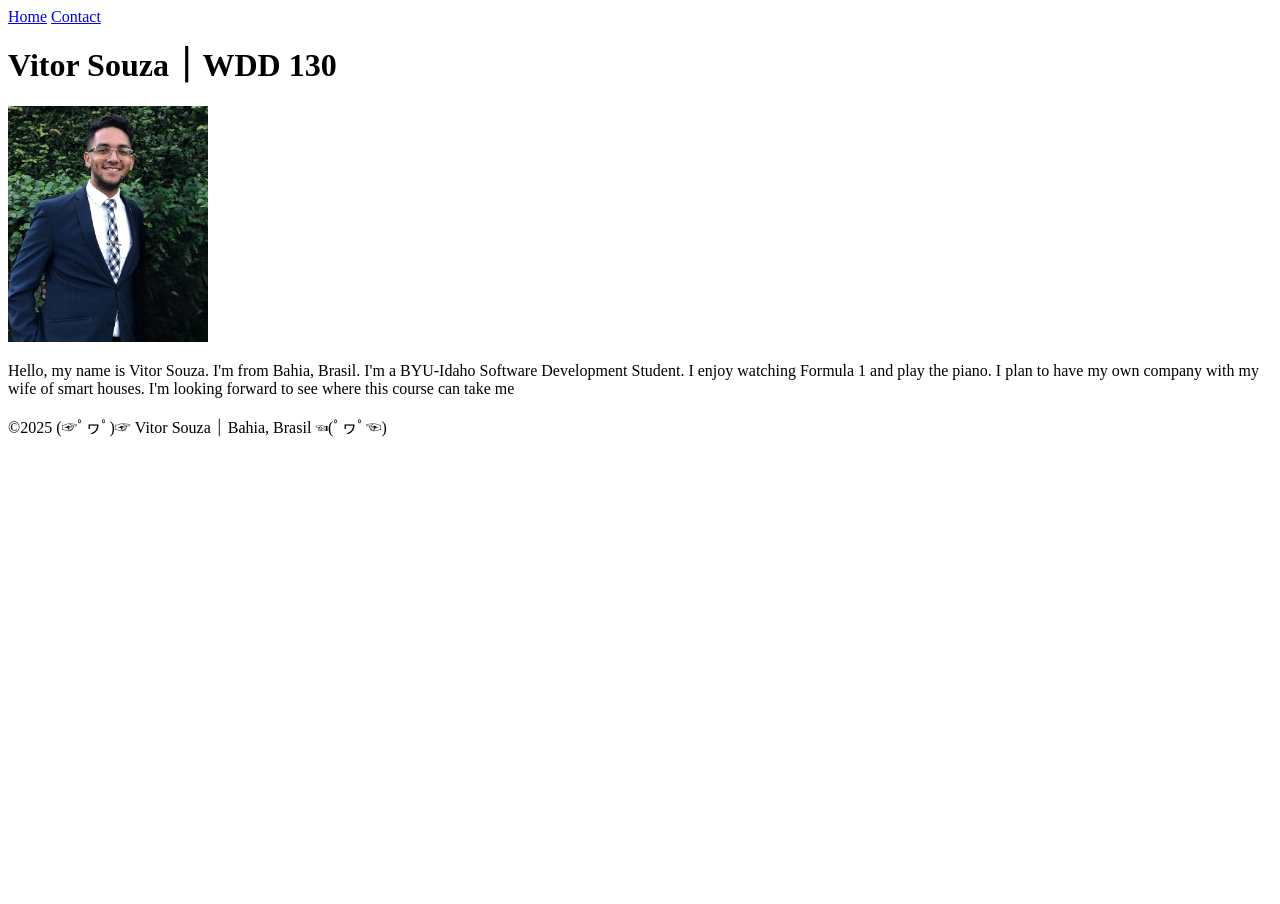
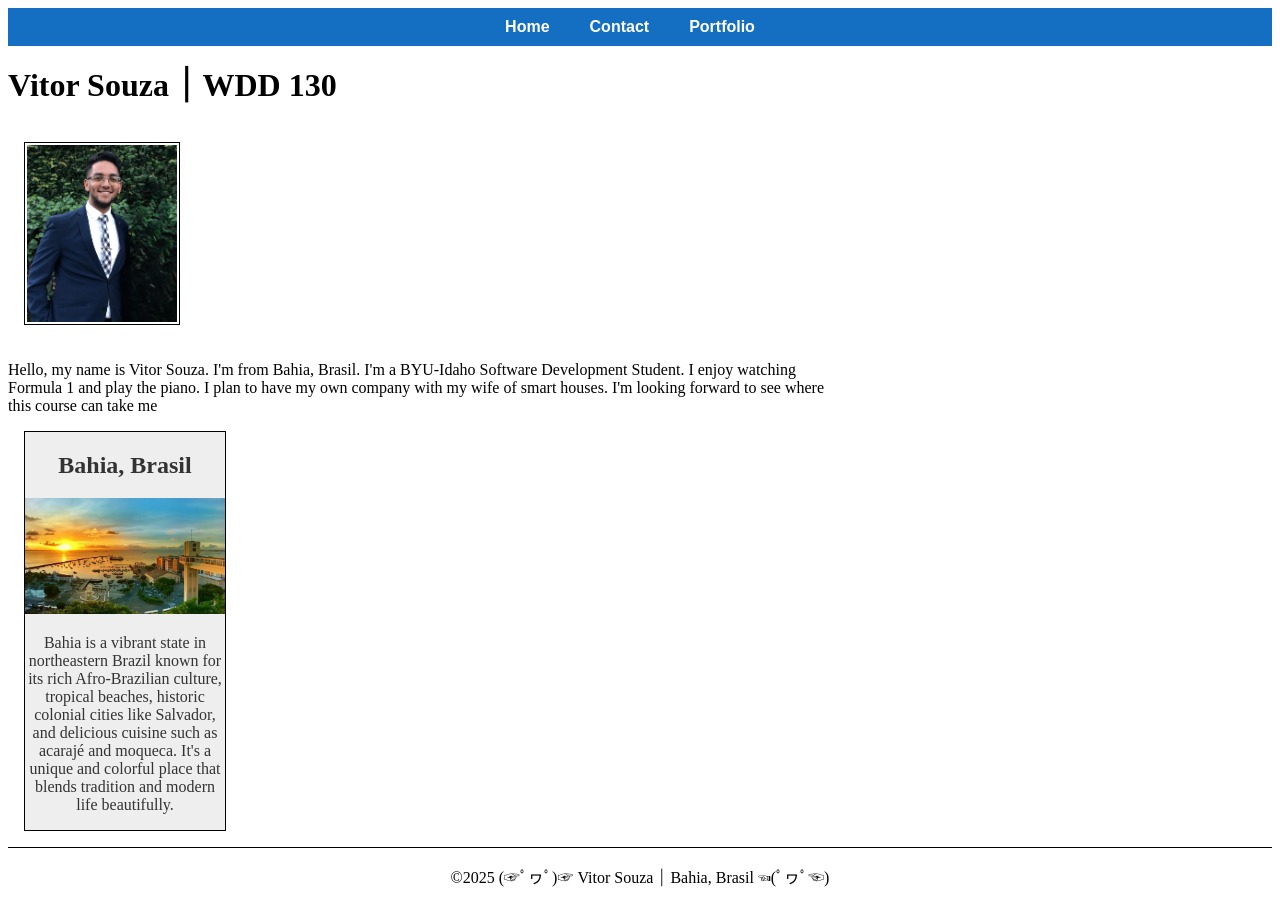
Before and after one commit to Vitor-b-souza/wdd130, a plain HTML site: page index.html in a window 1280 px wide. Before the commit the page ends 800 px from the top, so only its background shows below. Drawn offline with Linux system fonts and the light colour scheme.

Commit message:
Add initial styles for layout, navigation, images, and footer

```diff
--- a/index.html
+++ b/index.html
@@ -5,12 +5,17 @@
     <meta charset="UTF-8">
     <meta name="viewport" content="width=device-width, initial-scale=1.0">
     <title>Vitor Souza | WDD 130</title>
+    <meta name="description"
+        content="Vitor Souza's homepage for WDD 130. Software Development student at BYU-Idaho sharing personal interests and course goals.">
+    <meta name="author" content="Vitor Souza">
+    <link rel="stylesheet" href="styles.css">
 </head>
 
 <body>
     <header>
-        <nav><a href="#">Home</a>
-            <a href="wwr/">Contact</a>
+        <nav><a href="#">Home</a><br>
+            <a href="wwr/">Contact</a><br>
+            <a href="wwr/">Portfolio</a><br>
         </nav>
     </header>
     <main>
@@ -20,6 +25,16 @@
             watching Formula 1 and play the piano. I plan to have my own company with my wife of smart houses. I'm
             looking forward to see where this course can take me</p>
     </main>
+
+    <aside>
+        <h2>Bahia, Brasil</h2>
+        <img src="images/salvador.webp" alt="Sunset at Salvador, Bahia" width="200">
+        <p>Bahia is a vibrant state in northeastern Brazil known for its rich Afro-Brazilian culture, tropical beaches,
+            historic colonial cities like Salvador, and delicious cuisine such as acarajé and moqueca. It's a unique and
+            colorful
+            place that blends tradition and modern life beautifully.</p>
+    </aside>
+
     <footer>
         <p>&copy;2025 (☞ﾟヮﾟ)☞ Vitor Souza ⏐ Bahia, Brasil ☜(ﾟヮﾟ☜)</p>
     </footer>
--- /dev/null
+++ b/styles.css
@@ -0,0 +1,50 @@
+main {
+    max-width: 840px;
+}
+
+nav {
+    display: flex;
+    justify-content: center;
+    gap: 20px;
+    background-color: #146ec2;
+    padding: 10px;
+}
+
+nav a {
+    display: inline;
+    color: rgb(255, 255, 255);
+    text-decoration: none;
+    margin-bottom: 0px;
+    font-family: Arial, sans-serif;
+    font-size: 1rem;
+    font-weight: bold;
+}
+
+main img {
+    margin: 1em;
+    width: 150px;
+    height: auto;
+    border: 1px solid rgb(0, 0, 0);
+    padding: 2px;
+
+}
+
+p {
+    padding: 0;
+}
+
+aside {
+    width: 200px;
+    margin: 1em;
+    border: 1px solid #000;
+    padding: 0;
+    background-color: #eee;
+    color: #333;
+    text-align: center;
+}
+
+footer {
+    margin-top: 0;
+    border-top: 1px solid #000;
+    text-align: center;
+}
```
Also changed, not shown: images/salvador.webp (added).
